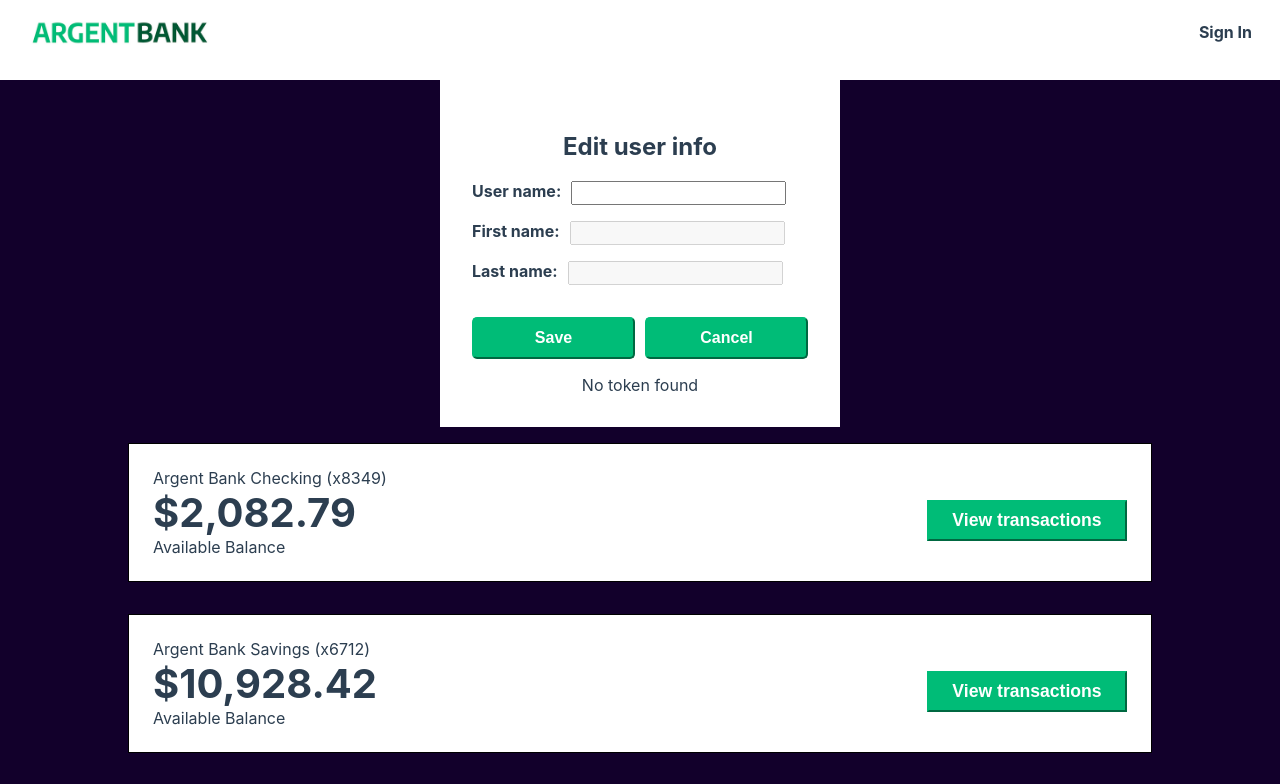
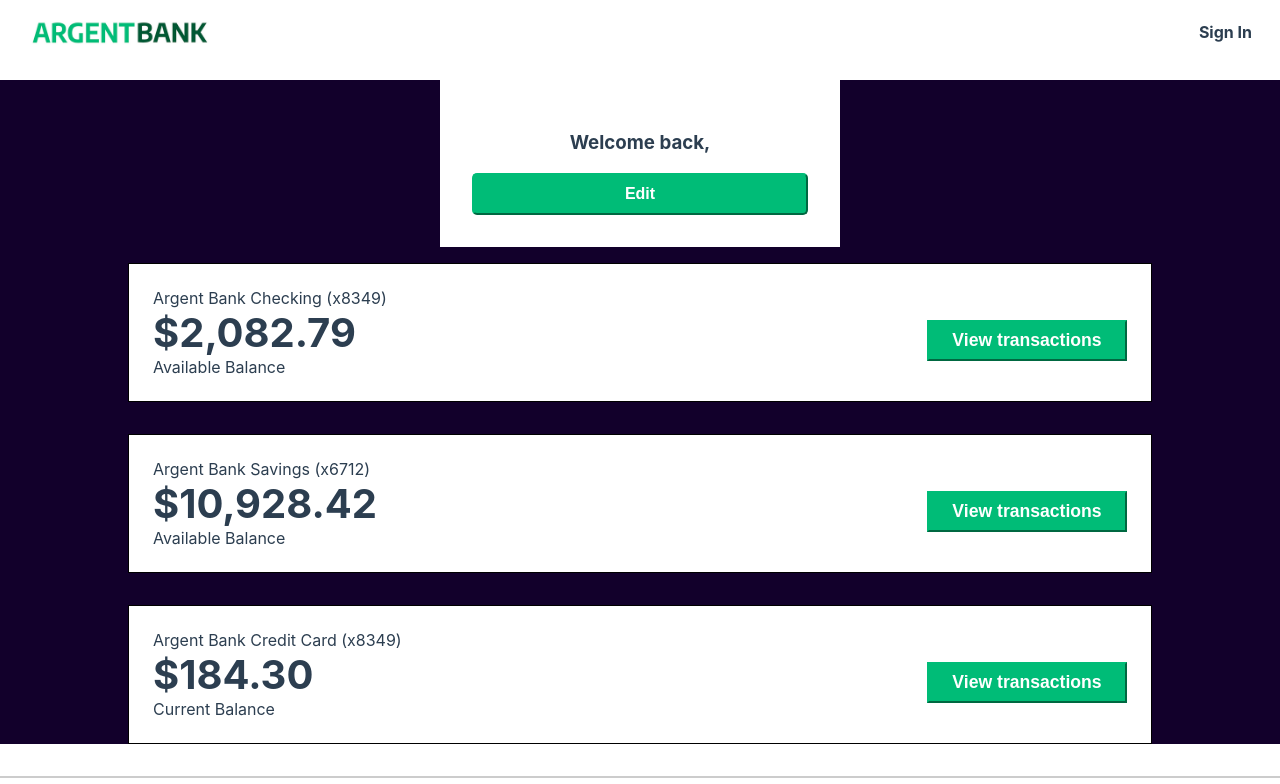
Before and after one commit to Eiko1993/bank, a React (Create React App) app: page /user in a window 1280 px wide. Shown: the top 784 px of the page. Built offline with nearby package versions, Linux system fonts and the light colour scheme.

Commit message:
name edit

```diff
--- a/src/Components/NameEdit.jsx
+++ b/src/Components/NameEdit.jsx
@@ -6,7 +6,11 @@
   const [newUsername, setNewUsername] = useState('');
   const dispatch = useDispatch();
   const { loading, error, user } = useSelector((state) => state.profile);
+  const [editName, seteditName] = useState(false);
 
+  const displayContent = () => {
+    seteditName(!editName);
+  };
 
   useEffect(() => {
     dispatch(fetchUserProfile());
@@ -23,7 +27,8 @@
     e.preventDefault();
     dispatch(editUsername(newUsername)).then((result) => {
       if (!result.error) {
-            alert("Username updated successfully")
+        alert("Username updated successfully");
+        seteditName(false);
       }
     });
   };
@@ -31,12 +36,21 @@
   const handleCancel = (e) => {
     e.preventDefault();
     setNewUsername(user.userName); // Reset to the original username
+    seteditName(false);
   };
 
-  return(
+  return (
     <div>
+      <section className='edit-content'>
+        <div>
+        {!editName && (
           <>
-        <section className='edit-content'>
+            <h3>Welcome back, {user?.userName}</h3>
+            <button className='edit-button' onClick={displayContent}>Edit</button>
+          </>
+        )}
+          {editName && (
+            <>
               <h1>Edit user info</h1>
               <form onSubmit={handleSubmit}>
                 <div className='input-wrapper-edit'>
@@ -55,17 +69,18 @@
                   <button className="edit-button" type="submit" disabled={loading}>
                     {loading ? 'Saving...' : 'Save'}
                   </button>
-                <button className="edit-button" onClick={handleCancel} disabled={loading}>Cancel
-                </button>
+                  <button className="edit-button" onClick={handleCancel} disabled={loading}>Cancel</button>
                 </div>
-                {error&&(
+                {error && (
                   <div className='error-message'>{error}</div>
                 )}
               </form>
+            </>
+          )}
+        </div>
       </section>
-        </>
     </div>
-  )
+  );
 }
 
 export default NameEdit;
```
Lines whose indentation alone changed are shown as unchanged.
